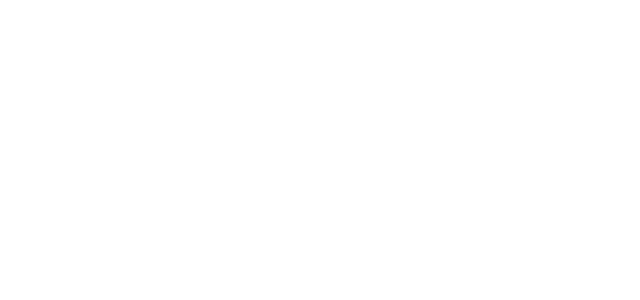
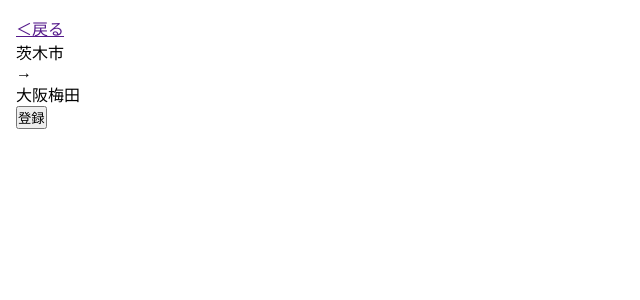
Before and after one commit to RikutoOgaki/teamapp, a Next.js app in the folder src/: page /register in a window 1280 px wide. Shown: the top 300 px of the page, without its empty margins (0-640 px from the left). Built offline with nearby package versions, Linux system fonts and the light colour scheme.

Commit message:
検索画面作成中

```diff
--- a/src/components/template/Button.tsx
+++ b/src/components/template/Button.tsx
@@ -3,8 +3,8 @@
 
 type Props = {
     text: string,
-    className: string | undefined,
-    handleOnClick: () => void
+    className?: string | undefined,
+    handleOnClick?: () => void
 }
 
 export function Button(props: Props) {
--- a/src/pages/register/index.tsx
+++ b/src/pages/register/index.tsx
@@ -1,10 +1,24 @@
+import Link from 'next/link'
 import style from '@/styles/register/index.module.scss'
+import { Button } from '@/components/template/Button'
 
 export default function Register() {
     return (
         <>
             <div className={style.wrap}>
-
+                <div className={style.linkBox}>
+                    <Link href={''} className={style.link}> ＜戻る</Link>
+                </div>
+                <div className={style.trainContents}>
+                    <div className={style.trainBox}>
+                        <p>茨木市</p>
+                        <span>→</span>
+                        <p>大阪梅田</p>
+                    </div>
+                </div>
+                <div className={style.btnBox}>
+                    <Button text='登録' className={style.btn} />
+                </div>
             </div>
         </>
     )
--- a/src/styles/register/index.module.scss
+++ b/src/styles/register/index.module.scss
@@ -1,4 +1,5 @@
 .wrap {
     width: 100%;
     height: 100vh;
+    padding: 1rem;
 }
```
